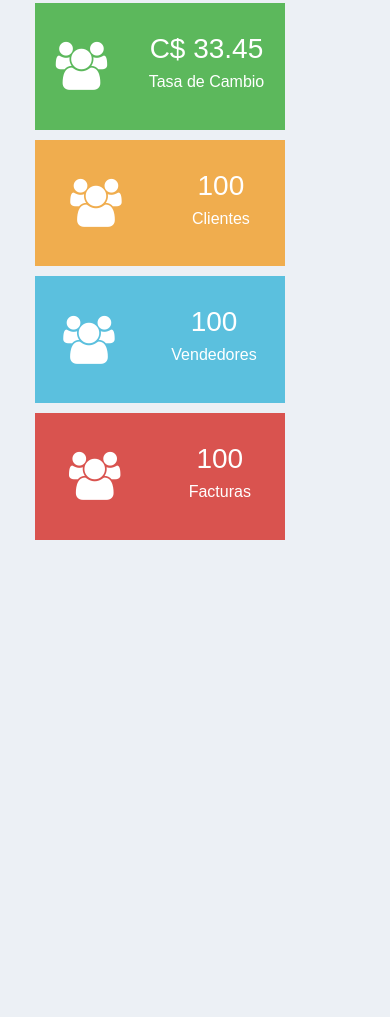
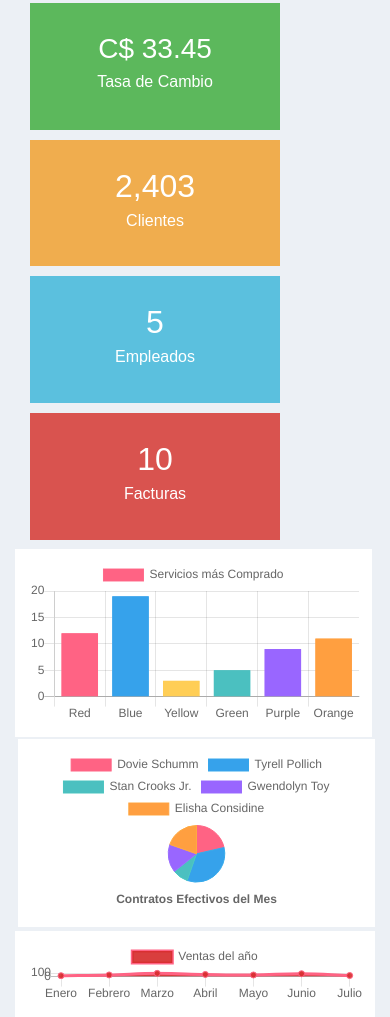
Before and after one commit to jeffamed/plantillaCACHA, a plain HTML site: page dashboard.html in a window 390 px wide. Shown: the part 138-1155 px from the top of the page. Before the commit the page ends 844 px from the top, so only its background shows below. Drawn offline with Linux system fonts and the light colour scheme.

Commit message:
se creo el dashboard pero hay que verificar el responsive y cambiar el datepicker

```diff
--- /dev/null
+++ b/css/Chart.css
@@ -0,0 +1,47 @@
+/*
+ * DOM element rendering detection
+ * https://davidwalsh.name/detect-node-insertion
+ */
+@keyframes chartjs-render-animation {
+	from { opacity: 0.99; }
+	to { opacity: 1; }
+}
+
+.chartjs-render-monitor {
+	animation: chartjs-render-animation 0.001s;
+}
+
+/*
+ * DOM element resizing detection
+ * https://github.com/marcj/css-element-queries
+ */
+.chartjs-size-monitor,
+.chartjs-size-monitor-expand,
+.chartjs-size-monitor-shrink {
+	position: absolute;
+	direction: ltr;
+	left: 0;
+	top: 0;
+	right: 0;
+	bottom: 0;
+	overflow: hidden;
+	pointer-events: none;
+	visibility: hidden;
+	z-index: -1;
+}
+
+.chartjs-size-monitor-expand > div {
+	position: absolute;
+	width: 1000000px;
+	height: 1000000px;
+	left: 0;
+	top: 0;
+}
+
+.chartjs-size-monitor-shrink > div {
+	position: absolute;
+	width: 200%;
+	height: 200%;
+	left: 0;
+	top: 0;
+}
--- a/css/estilo.scss
+++ b/css/estilo.scss
@@ -13,7 +13,7 @@ $grisp: #d3d3d3;$grisAdmin: rgb(236,240,245);
 }
 
 body{
-    height: 100%;
+    // max-height: calc(100% - 25%);
     background: $grisAdmin;
     font-size: 16px;
     font-family: sans-serif, Arial, Helvetica;
@@ -302,10 +302,15 @@ section{
         }
     }
     //------------------- DASHBOARD--------------------
+    // ETIQUETAS
     .dashboard{
         width: 250px;
         height: 15vh;
-        margin: 5px;
+        margin-top: 5px;
+        margin-bottom: 5px;
+        margin-right: 2.5px;
+        margin-left: 0px;
+        // background: #d62b2be7
         // position: relative;
 
         .dbicon, .dbcontenido{
@@ -313,6 +318,21 @@ section{
             text-align: center;
         }
 
+    }
+
+    // GRAFICOS
+    .caja{
+        background-color: white;
+        padding: 10px;
+        // box-shadow: 2px 2px 10px 0px black;
+    }
+    .barravr{
+        border-right: 3px solid $grisAdmin;
+        border-bottom: 1.5px solid $grisAdmin;
+    }
+    .barravl{
+        border-top: 1.5px solid $grisAdmin;
+        border-left: 3px solid $grisAdmin;
     }
 
 }
--- a/dashboard.html
+++ b/dashboard.html
@@ -6,6 +6,7 @@
     <meta http-equiv="X-UA-Compatible" content="ie=edge">
     <link rel="stylesheet" href="css/bootstrap.min.css">
     <link rel="stylesheet" href="css/style.css">
+    <link rel="stylesheet" href="css/Chart.css">
     <!-- <link rel="stylesheet" href="css/jquery-ui.css"> -->
     <link rel="stylesheet" href="css/estilo.css">
     <link rel="stylesheet" type="text/css" href="css/font-awesome.min.css">
@@ -14,10 +15,10 @@
 <body>
     <div class="container-fluid">
         <div class="row">
+            <!-- BARRA HORIZONTAL -->
             <header class="hidden-sm-down col-md-10 d-flex ml-auto">
-                <!-- BARRA HORIZONTAL -->
                 <div class="col-md-5 title_header">
-                    <h5 class="title_header">Inicio <i class="fa fa-home"></i></h5>
+                    <h5 class="title_header">Dashboard <i class="fa fa-dashboard"></i></h5>
                 </div>
                 <!-- <div class="boxl"> </div>  -->
                <!--  <div class="boxr"> </div> -->
@@ -87,8 +88,8 @@
                     <div class="row">
                         <div class="col-xs-6 col-sm-6 col-md-6 col-lg-3">
                             <div class="dashboard bg-success d-flex justify-content-around align-items-center">
-                                <div class="dbicon">
-                                    <i class="fa fa-3x fa-users"></i>
+                                <div class="dbicon hidden-sm-down">
+                                    <i class="fa fa-4x fa-money"></i>
                                 </div>
                                 <div class="dbcontenido">
                                     <h3>C$ 33.45</h3>
@@ -98,38 +99,51 @@
                         </div>
                         <div class="col-xs-6 col-sm-6 col-md-6 col-lg-3">
                             <div class="dashboard bg-warning d-flex justify-content-around align-items-center">
-                                <div class="dbicon">
-                                    <i class="fa fa-3x fa-users"></i>
+                                <div class="dbicon hidden-sm-down">
+                                    <i class="fa fa-4x fa-users"></i>
                                 </div>
                                 <div class="dbcontenido">
-                                    <h3>100</h3>
+                                    <h2>2,403</h2>
                                     <h6>Clientes</h6>
                                 </div>
                             </div>
                         </div>
                         <div class="col-xs-6 col-sm-6 col-md-6 col-lg-3">
                             <div class="dashboard bg-info d-flex justify-content-around align-items-center">
-                                <div class="dbicon">
-                                    <i class="fa fa-3x fa-users"></i>
+                                <div class="dbicon hidden-sm-down">
+                                    <i class="fa fa-4x fa-street-view"></i>
                                 </div>
                                 <div class="dbcontenido">
-                                    <h3>100</h3>
-                                    <h6>Vendedores</h6>
+                                    <h2>5</h2>
+                                    <h6>Empleados</h6>
                                 </div>
                             </div>
                         </div>
                         <div class="col-xs-6 col-sm-6 col-md-6 col-lg-3">
                             <div class="dashboard bg-danger d-flex justify-content-around align-items-center">
-                                <div class="dbicon">
-                                    <i class="fa fa-3x fa-users"></i>
+                                <div class="dbicon hidden-sm-down">
+                                    <i class="fa fa-4x fa-cart-plus"></i>
                                 </div>
                                 <div class="dbcontenido">
-                                    <h3>100</h3>
+                                    <h2>10</h2>
                                     <h6>Facturas</h6>
                                 </div>
                             </div>
                         </div>
-
+                    </div>
+                    <!-- Graficos de Linea -->
+                    <div class="row mt-1">
+                        <div class="col-md-6 caja barravr">
+                            <canvas id="Ventas" ></canvas>
+                        </div>
+                        <div class="col-md-6 caja barravl">
+                            <canvas id="Vendedores"></canvas>
+                        </div>
+                    </div>
+                    <div class="row">
+                        <div class="col-lg-12 mt-1 caja">
+                            <canvas id="Servicios" height="59"></canvas>
+                        </div>
                     </div>
                 </div>
             </section>
@@ -139,8 +153,10 @@
     <script src="js/jquery-3.2.1.min.js"></script>
     <script src="js/tether.min.js"></script>
     <script src="js/bootstrap.min.js"></script>
+    <script src="js/Chart.min.js"></script>
     <script src="js/jquery.tablesorter.min.js"></script>
     <!-- <script src="js/jquery-ui.js"></script> -->
     <script src="js/application.js"></script>
+    <script src="js/graficas.js"></script>
 </body>
 </html>
--- /dev/null
+++ b/js/graficas.js
@@ -0,0 +1,97 @@
+// lineas Servicios
+
+var ctx = document.getElementById('Servicios').getContext('2d');
+var chart = new Chart(ctx, {
+  type: 'line',
+  data :{
+     labels: ['Enero','Febrero','Marzo','Abril','Mayo','Junio','Julio'],
+     datasets: [{
+        label: 'Ventas del año',
+        backgroundColor: '#d62b2be7',
+        borderColor: 'rgb(255,99,132)',
+        data: [25,46,90,60,45,80,30]
+     }]
+  },
+  options: {
+      animation: {
+         easing: 'easeInCirc',
+         // Onprogress: function(animation) {
+         //    progress.value = animation.animationObject.currentStep /  animation.animationObject.numSteps;
+         // }
+      }
+  }
+});
+
+  //Barra del Ventas
+   var ctx = document.getElementById('Ventas').getContext('2d');
+   var charVentas = new Chart(ctx, {
+    type: 'bar',
+    data:{
+       labels: ['Red','Blue','Yellow','Green','Purple','Orange'],
+       datasets:[{
+         label: 'Servicios más Comprado',
+          data:[12,19,3,5,9,11],
+          backgroundColor: [
+             'rgb(255,99,132)',
+             'rgb(54,162,235)',
+             'rgb(255,206,86)',
+             'rgb(75,192,192)',
+             'rgb(153,102,255)',
+             'rgb(255,159,64)'
+          ],
+          borderColor:[
+             'rgba(255,99,132,.9)',
+             'rgba(54,162,235,.9)',
+             'rgba(255,206,86,.9)',
+             'rgba(75,192,192,.9)',
+            ' rgba(153,102,255,.9)',
+             'rgba(255,159,64,.9)'
+          ],
+          borderWidth: 1
+       }]
+    },
+    options:{
+       scales: {
+          yAxes:[{
+             ticks:{
+                beginAtZero: true
+             }
+          }]
+       }
+    }
+ });
+
+ //piechart
+ var ctx = document.getElementById('Vendedores').getContext('2d');
+ var charVentas = new Chart(ctx, {
+  type: 'pie',
+  data:{
+     labels: ['Dovie Schumm','Tyrell Pollich','Stan Crooks Jr.','Gwendolyn Toy','Elisha Considine'],
+     datasets:[{
+        label: 'Servicios más Comprado',
+        data:[12,19,5,9,11],
+        backgroundColor: [
+           'rgb(255,99,132)',
+           'rgb(54,162,235)',
+           'rgb(75,192,192)',
+           'rgb(153,102,255)',
+           'rgb(255,159,64)'
+        ],
+        borderColor:[
+           'rgba(255,100,132,1)',
+           'rgba(54,170,235,1)',
+           'rgba(75,200,192,1)',
+          ' rgba(153,110,255,1)',
+           'rgba(255,170,64,1)'
+        ],
+        borderWidth: 1
+     }]
+  },
+  options:{
+     title:{
+        display: true,
+        position: 'bottom',
+        text: 'Contratos Efectivos del Mes'
+     }
+  }
+});
```
Also changed, not shown: js/application.js (+7 -1 lines), css/estilo.css, js/Chart.min.js (added), 1 other file.
